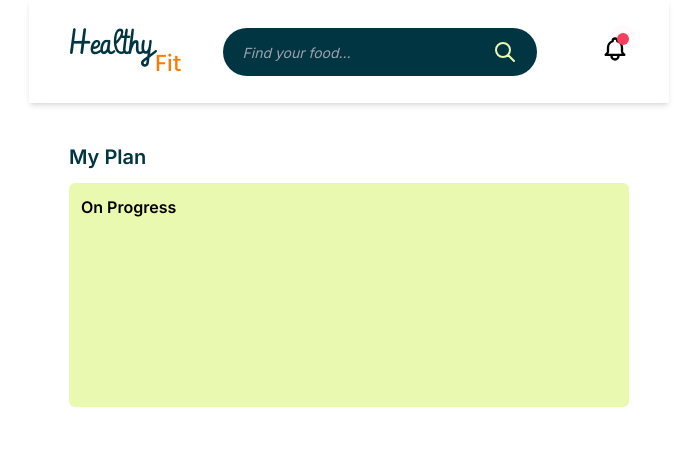
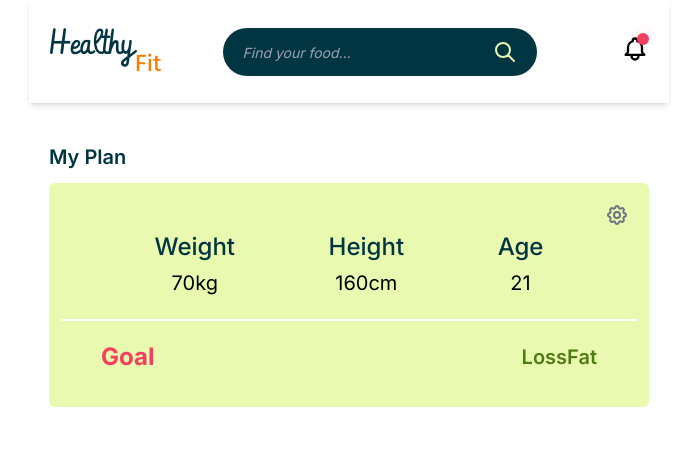
Before and after one commit to FINAL-PROJECT-ALTA/FE, a Next.js app: page / in a window 1280 px wide. Shown: the top 451 px of the page, without its empty margins (291-988 px from the left). Built offline with nearby package versions, Linux system fonts and the light colour scheme; sample sign-in values are in the browser's storage.

Commit message:
revisi homepage & validasi route profile

```diff
--- a/components/navbar.jsx
+++ b/components/navbar.jsx
@@ -6,8 +6,8 @@ function NavbarApp() {
     const [searchTerm, setSearchTerm] = useState('')
     return (
         <>
-            <div className='max-w-full bg-white shadow-md'>
-                <div className='px-10 py-5 flex justify-between items-center'>
+            <div className='max-w-screen bg-white shadow-md'>
+                <div className='px-5 py-5 flex justify-between items-center'>
                     <img src="./images/Logo-healthyapp.png" alt="logo" />
                     {/* Search Input */}
                     <div className='bg-dark-green rounded-full px-5 flex items-center mx-auto relative'>
--- a/components/navigation.jsx
+++ b/components/navigation.jsx
@@ -1,13 +1,14 @@
 import React from "react";
-import Link from "next/link";
+import { useRouter } from "next/router";
 
 function Navigation() {
+  const router = useRouter()
   return (
     <>
       <div className="bg-slate-50/30 py-11">
         <div className="bg-slate-50 fixed bottom-0 inset-x-0 xl:inset-x-72 z-30 shadow-sm">
           <div className="py-5 grid grid-cols-4 gap-4">
-            <button className="text-dark-green text-sm  hover:text-amber-400 focus:text-amber-500">
+            <button onClick={() => { router.push('/') }} className="text-dark-green text-sm  hover:text-amber-400 focus:text-amber-500">
               <svg
                 xmlns="http://www.w3.org/2000/svg"
                 className="h-7 w-7 mx-auto"
@@ -24,7 +25,7 @@ function Navigation() {
               </svg>
               <h3>My Plan</h3>
             </button>
-            <button className="text-dark-green text-sm hover:text-amber-400 focus:text-amber-500">
+            <button onClick={() => { router.push('/recomend') }} className="text-dark-green text-sm hover:text-amber-400 focus:text-amber-500">
               <svg
                 xmlns="http://www.w3.org/2000/svg"
                 className="h-7 w-7 mx-auto"
@@ -46,7 +47,7 @@ function Navigation() {
               </svg>
               <h3>Recomend</h3>
             </button>
-            <button className="text-dark-green text-sm hover:text-amber-400 focus:text-amber-500">
+            <button onClick={() => { router.push('/reports') }} className="text-dark-green text-sm hover:text-amber-400 focus:text-amber-500">
               <svg
                 xmlns="http://www.w3.org/2000/svg"
                 className="h-7 w-7 mx-auto"
@@ -63,8 +64,7 @@ function Navigation() {
               </svg>
               <h3>Reports</h3>
             </button>
-            <Link href="/profile">
-              <button className="text-dark-green text-sm hover:text-amber-400 focus:text-amber-500">
+            <button onClick={() => { router.push('/profile') }} className="text-dark-green text-sm hover:text-amber-400 focus:text-amber-500">
               <svg
                 xmlns="http://www.w3.org/2000/svg"
                 className="h-7 w-7 mx-auto"
@@ -81,7 +81,6 @@ function Navigation() {
               </svg>
               <h3>Profile</h3>
             </button>
-            </Link>
           </div>
         </div>
       </div>
--- a/pages/index.jsx
+++ b/pages/index.jsx
@@ -1,4 +1,5 @@
 import Link from "next/link"
+import { useRouter } from "next/router"
 import FeatureTitle from "../components/featureTitle"
 import NavbarApp from "../components/navbar"
 import Navigation from "../components/navigation"
@@ -35,14 +36,47 @@ const callouts = [
 
 ]
 export default function Home() {
-
+  const getToken = typeof window !== "undefined" ? localStorage.getItem("token") : null;
+  const router = useRouter()
   return (
     <>
       <NavbarApp />
-      <div className="px-10 my-10">
+      <div className="px-5 my-10">
         <FeatureTitle text='My Plan' />
         <div className="w-full h-56 my-3 p-3 rounded-md bg-light-green">
-          <p className="font-semibold">On Progress</p>
+          {!getToken ? (
+            <>
+              <div className="text-xl font-medium text-center py-10">
+                <h1>Need More recomend for Your Goals?</h1>
+                <div className="flex justify-center my-5">
+                  <button onClick={() => { router.push('/user') }} className="px-4 py-2 mr-3 rounded-md text-white font-semibold bg-dark-green/80 hover:drop-shadow-md hover:bg-dark-green">Login</button>
+                  <button onClick={() => { router.push('/user/register') }} className="px-4 py-2 rounded-md text-dark-green font-semibold bg-lime-500/80 hover:drop-shadow-md hover:bg-lime-500">Sign up</button>
+                </div>
+              </div>
+            </>) : (<>
+              <div className="flex justify-evenly py-4 my-5 items-center text-center border-b-white border-b-2 relative">
+                <div>
+                  <h2 className="text-dark-green font-medium text-2xl">Weight</h2>
+                  <p className="leading-10 text-xl">70kg</p>
+                </div>
+                <div>
+                  <h2 className="text-dark-green font-medium text-2xl">Height</h2>
+                  <p className="leading-10 text-xl">160cm</p>
+                </div>
+                <div>
+                  <h2 className="text-dark-green font-medium text-2xl">Age</h2>
+                  <p className="leading-10 text-xl">21</p>
+                </div>
+                <button className="absolute right-2 -top-3 text-gray-500"><svg xmlns="http://www.w3.org/2000/svg" class="h-6 w-6" fill="none" viewBox="0 0 24 24" stroke="currentColor" stroke-width="2">
+                  <path stroke-linecap="round" stroke-linejoin="round" d="M10.325 4.317c.426-1.756 2.924-1.756 3.35 0a1.724 1.724 0 002.573 1.066c1.543-.94 3.31.826 2.37 2.37a1.724 1.724 0 001.065 2.572c1.756.426 1.756 2.924 0 3.35a1.724 1.724 0 00-1.066 2.573c.94 1.543-.826 3.31-2.37 2.37a1.724 1.724 0 00-2.572 1.065c-.426 1.756-2.924 1.756-3.35 0a1.724 1.724 0 00-2.573-1.066c-1.543.94-3.31-.826-2.37-2.37a1.724 1.724 0 00-1.065-2.572c-1.756-.426-1.756-2.924 0-3.35a1.724 1.724 0 001.066-2.573c-.94-1.543.826-3.31 2.37-2.37.996.608 2.296.07 2.572-1.065z" />
+                  <path stroke-linecap="round" stroke-linejoin="round" d="M15 12a3 3 0 11-6 0 3 3 0 016 0z" />
+                </svg></button>
+              </div>
+              <div className="flex justify-between px-10 items-center">
+                <h2 className="text-2xl font-bold text-rose-500">Goal</h2>
+                <h2 className="text-xl font-semibold text-lime-700">LossFat</h2>
+              </div>
+            </>)}
         </div>
         <div className="my-10">
           <FeatureTitle text='You Knows' />
--- a/pages/profile/index.jsx
+++ b/pages/profile/index.jsx
@@ -1,9 +1,10 @@
+import React, { useEffect } from "react";
 import Link from "next/link";
 import NavbarApp from "../../components/navbar";
 import Navigation from "../../components/navigation";
 import FeatureTitle from "../../components/featureTitle";
+import { useRouter } from "next/router";
 
-export default function Profile() {
 const data = {
   name: "Olivia Sara",
   age: 27,
@@ -11,6 +12,19 @@ export default function Profile() {
   height: 164,
   currentTarget: "Loss Weight",
 };
+
+export default function Profile() {
+
+  const getToken = typeof window !== "undefined" ? localStorage.getItem("token") : null;
+  const router = useRouter()
+
+  useEffect(() => {
+    if (!getToken) {
+      router.push('/user')
+    }
+
+  }, [getToken])
+
   return (
     <>
       <NavbarApp />
```
Lines whose indentation alone changed are shown as unchanged.
